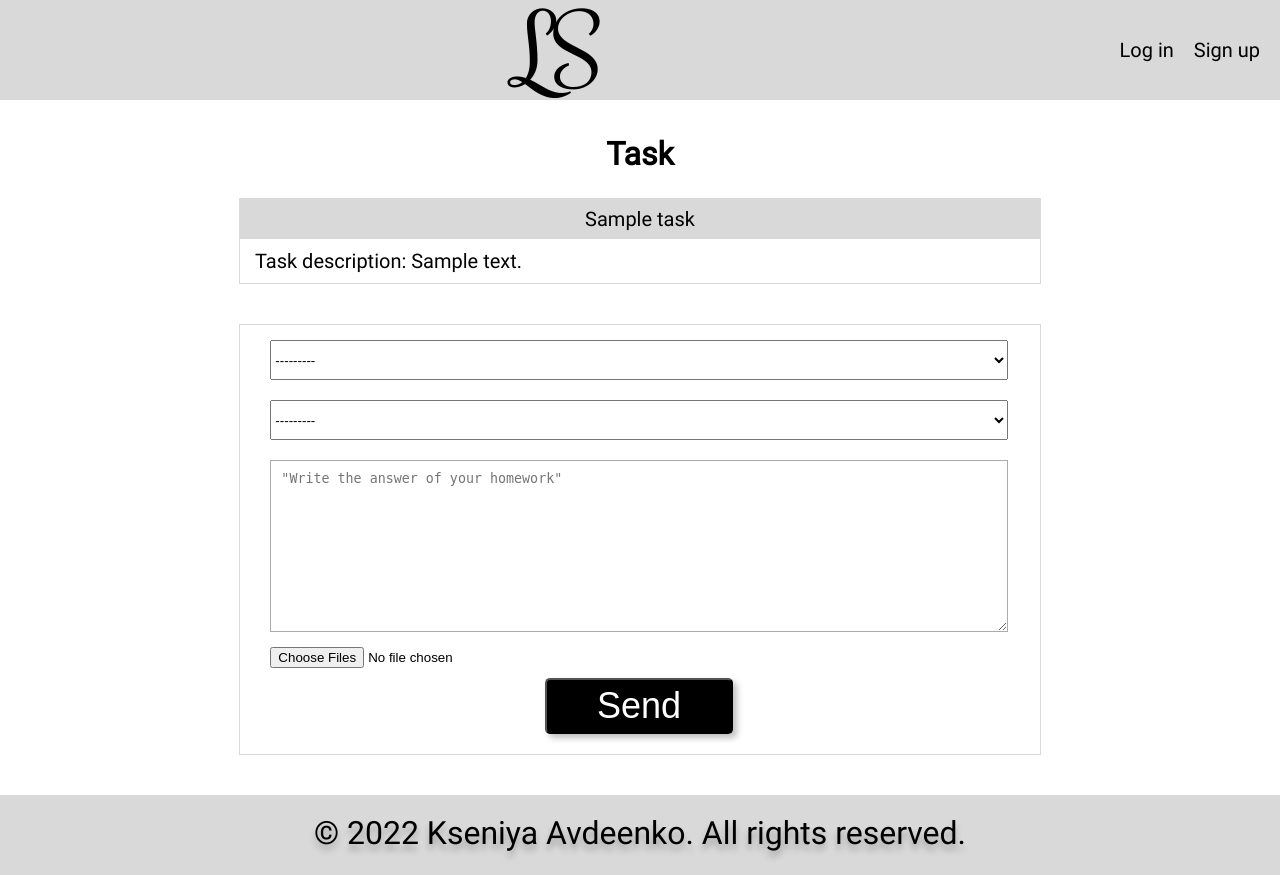
After one commit to KseniyaAvdeenko/Learning_System, a Django app: a page that uses learning_system/templates/base.html in a window 1280 px wide. The commit adds this page. Run offline with Django 4.2, Linux system fonts and the light colour scheme; tables that the repository leaves empty hold one stand-in row (values such as "Sample post").

Commit message:
make home view detail task view, modified templates

```diff
--- a/learning_system/LS/forms.py
+++ b/learning_system/LS/forms.py
@@ -1,7 +1,7 @@
 from django.contrib.auth.forms import UserCreationForm, UserChangeForm, AuthenticationForm
 from django import forms
 
-from .models import CustomUser
+from .models import CustomUser, MadeHw, CorrectionHw
 
 
 class RegistrationForm(UserCreationForm):
@@ -22,6 +22,7 @@ class RegistrationForm(UserCreationForm):
             'password2': 'Confirm password'
         }
 
+
 class LoginUserForm(AuthenticationForm):
     class Meta:
         fields = ('email', 'password1')
@@ -29,3 +30,33 @@ class LoginUserForm(AuthenticationForm):
             'email': 'Email',
             'password1': 'Password',
         }
+
+
+class MakeHwForm(forms.ModelForm):
+    class Meta:
+        model = MadeHw
+        fields = ['task_id', 'from_student', 'body', 'file']
+        widgets = {
+            'body': forms.Textarea(attrs={
+                'placeholder': '"Write the answer of your homework"'
+            }),
+            'file': forms.FileInput(attrs={
+                'class': "file",
+                'multiple accept': "image/*"
+            })
+        }
+
+
+class CorrectHwForm(forms.ModelForm):
+    class Meta:
+        model = CorrectionHw
+        fields = ['feedback', 'mark']
+        label = {
+            'mark': 'Mark',
+        }
+        widgets = {
+            'feedback': forms.Textarea(attrs={
+                'placeholder': '"Write the feedback"'
+            }),
+            'mark': forms.TextInput,
+        }
--- a/learning_system/LS/models.py
+++ b/learning_system/LS/models.py
@@ -95,12 +95,16 @@ class Tasks(models.Model):
 class MadeHw(models.Model):
     task_id = models.ForeignKey(
         Tasks,
-        on_delete=models.CASCADE
+        on_delete=models.CASCADE,
+        null=True,
+
     )
 
     from_student = models.ForeignKey(
-        Profile,
-        on_delete=models.CASCADE
+        settings.AUTH_USER_MODEL,
+        on_delete=models.CASCADE,
+        null=True,
+        unique=True,
     )
     body = models.TextField(blank=True)
 
--- a/learning_system/LS/urls.py
+++ b/learning_system/LS/urls.py
@@ -11,6 +11,9 @@ urlpatterns = [
     path('login/', LoginUser.as_view(), name='login'),
     path('logout/', views.logout_user, name='logout'),
     path('', views.home, name='home'),
+    path('<int:pk>/', views.correct_task, name='correct_task'),
+    path('task/<slug:task_slug>/', views.task_detail, name='task_detail'),
+
 ]
 
 if settings.DEBUG:
--- a/learning_system/LS/views.py
+++ b/learning_system/LS/views.py
@@ -1,9 +1,11 @@
 from django.contrib.auth import logout
 from django.contrib.auth.views import LoginView
-from django.shortcuts import render, redirect
+from django.db import IntegrityError
+from django.shortcuts import render, redirect, get_object_or_404
 from django.urls import reverse_lazy
-from django.views.generic import CreateView
-from .forms import RegistrationForm, LoginUserForm
+from django.views import View
+from django.views.generic import CreateView, DetailView
+from .forms import RegistrationForm, LoginUserForm, MakeHwForm, CorrectHwForm
 from .models import *
 
 
@@ -33,3 +35,66 @@ def home(request):
     html = 'home.html'
     context = {'users': users, 'tasks': tasks, 'for_correct': for_correct}
     return render(request, html, context)
+
+
+def task_detail(request, task_slug):
+    html = 'task_detail.html'
+    task = get_object_or_404(Tasks, slug=task_slug)
+    form = MakeHwForm()
+    initial_obj = None
+    if request.user.is_authenticated:
+        initial_obj = {'from_student': request.user.get_full_name()}
+    obj = Tasks.objects.get(slug=task_slug)
+
+    if request.method == "POST":
+        form = MakeHwForm(request.POST, request.FILES, initial=initial_obj, instance=obj)
+        if form.is_valid():
+
+            try:
+                MadeHw.objects.create(**form.cleaned_data)
+                answer = MadeHw(body=form.cleaned_data['body'], file=form.cleaned_data['file'])
+                answer.save()
+                return redirect("home")
+            except IntegrityError as e:
+                if 'unique constraint' in e.args:
+                    pass
+
+        else:
+            form = MakeHwForm(initial=initial_obj, instance=obj)
+
+    context = {
+        'task': task,
+        'form': form,
+    }
+    return render(request, html, context)
+
+
+def correct_task(request, pk):
+    html = 'tasks_for_correction.html'
+    c_task = get_object_or_404(MadeHw, pk=pk)
+    form = CorrectHwForm()
+    # initial_obj = None
+    # if request.user.is_authenticated:
+    #     initial_obj = {'made': request.user.get_full_name()}
+    obj = MadeHw.objects.get(pk=pk)
+    #
+    if request.method == "POST":
+        form = CorrectHwForm(request.POST, instance=obj)
+        if form.is_valid():
+            try:
+                CorrectionHw.objects.create(**form.cleaned_data)
+                answer = CorrectionHw(feedback=form.cleaned_data['feedback'], mark=form.cleaned_data['mark'])
+                answer.save()
+                return redirect("home")
+            except IntegrityError as e:
+                if 'unique constraint' in e.args:
+                    pass
+
+        else:
+            form = CorrectHwForm(instance=obj)
+
+    context = {
+        'c_task': c_task,
+        'form': form,
+    }
+    return render(request, html, context)
--- a/learning_system/static/css/style.css
+++ b/learning_system/static/css/style.css
@@ -5,17 +5,17 @@
 
 @font-face {
     font-family: Roboto;
-    src: url("fonts/Roboto-Regular.ttf");
+    src: url("../fonts/Roboto-Regular.ttf");
 }
 
 @font-face {
     font-family: Roboto Medium;
-    src: url("fonts/Roboto-Medium.ttf");
+    src: url("../fonts/Roboto-Medium.ttf");
 }
 
 @font-face {
     font-family: Rochester;
-    src: url("fonts/Rochester-Regular.ttf");
+    src: url("../fonts/Rochester-Regular.ttf");
 
 }
 
@@ -112,26 +112,6 @@ body {
     margin-bottom: 20px;
 }
 
-.checkbox {
-    display: flex;
-    flex-direction: row;
-    align-items: center;
-    justify-content: center;
-    width: 320px;
-    height: fit-content;
-    margin-bottom: 20px;
-    height: 30px;
-
-
-}
-
-#status-teacher,
-#status-student {
-    margin-bottom: 0;
-    border-radius: 10px;
-    box-shadow: -4px -4px -6px rgba(0, 0, 0, 0.25);
-}
-
 /* button enter */
 .btn {
     width: fit-content;
@@ -144,8 +124,6 @@ body {
     font-size: 36px;
     color: #FFFFFF;
 }
-
-
 
 .enter-form p {
     text-align: center;
@@ -161,7 +139,7 @@ body {
 
 .footer {
     width: 100%;
-    height: 7.4vh;
+    height: 80px;
     background: #D9D9D9;
 }
 
@@ -172,15 +150,6 @@ body {
     text-shadow: 0px 6px 6px rgba(0, 0, 0, 0.25);
 }
 
-/* registration form*/
-
-.enter-form select {
-    width: 320px;
-    height: 50px;
-    background: #FFFFFF;
-    margin-bottom: 20px;
-    font-size: 24px;
-}
 
 /*home*/
 /*container*/
@@ -285,7 +254,7 @@ body {
     display: flex;
     align-items: flex-start;
     flex-direction: column;
-    width: 90%;
+    width: 800px;
     height: fit-content;
     border: 1px solid #D9D9D9;
     margin: 0 auto 40px;
@@ -480,3 +449,11 @@ body {
 .not_auth a {
     margin: 10px;
 }
+
+
+/*task-form */
+#id_task_id,
+#id_from_student {
+    height: 40px;
+    margin-bottom: 20px;
+}
--- a/learning_system/templates/base.html
+++ b/learning_system/templates/base.html
@@ -34,9 +34,7 @@
     </section>
 
     <footer class="footer">
-        <div class="container">
-            <p>© 2022 Kseniya Avdeenko. All rights reserved.</p>
-        </div>
+        <p>© 2022 Kseniya Avdeenko. All rights reserved.</p>
     </footer>
 
 </body>
--- /dev/null
+++ b/learning_system/templates/task_detail.html
@@ -0,0 +1,57 @@
+{% extends 'base.html' %}
+
+{% block title %}{{task.title}}{% endblock title %}
+
+{% block content %}
+    {% if user.teacher %}
+        <p>You are not a student. You have not rights to see the content of this page.</p>
+    {% elif user.is_staff %}
+<!--        <div class="container">-->
+<!--            <h1 class="title">Task</h1>-->
+<!--            <div class="task-detail">-->
+<!--                <div class="task-title">-->
+<!--                    <p> {{task.title}}</p>-->
+<!--                </div>-->
+<!--                <div class="task-descrip">-->
+<!--                    <p>Task description: {{task.description}}</p>-->
+
+<!--                </div>-->
+<!--            </div>-->
+<!--            <div class="hw-form">-->
+<!--                <div class="form-body">-->
+<!--                    <form  enctype="multipart/form-data" method="post" class="madehw">-->
+<!--                        {% csrf_token %}-->
+<!--                        {{form.task_id}}-->
+<!--                        {{form.from_student}}-->
+<!--                        {{form.body}}-->
+<!--                        {{form.file}}-->
+<!--                        <button class="btn" type="submit">Send</button>-->
+<!--                    </form>-->
+<!--                </div>-->
+<!--            </div>-->
+    {% else %}
+        <div class="container">
+            <h1 class="title">Task</h1>
+            <div class="task-detail">
+                <div class="task-title">
+                    <p> {{task.title}}</p>
+                </div>
+                <div class="task-descrip">
+                    <p>Task description: {{task.description}}</p>
+                </div>
+            </div>
+            <div class="hw-form">
+                <div class="form-body">
+                    <form  enctype="multipart/form-data" method="post" class="madehw">
+                        {% csrf_token %}
+                        {{form.task_id}}
+                        {{form.from_student}}
+                        {{form.body}}
+                        {{form.file}}
+                        <button class="btn" type="submit">Send</button>
+                    </form>
+                </div>
+            </div>
+    {% endif %}
+
+{% endblock content %}
```
Also changed, not shown: learning_system/templates/home.html (+19 -4 lines), learning_system/templates/signup.html (+0 -7 lines), learning_system/templates/tasks_for_correction.html (added, +98 -0 lines), learning_system/templates/teacher_view.html (added).
